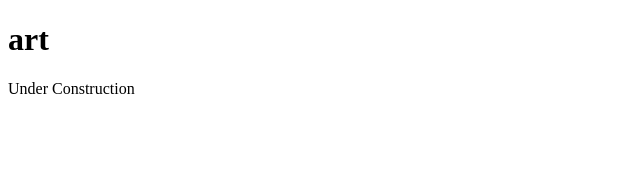
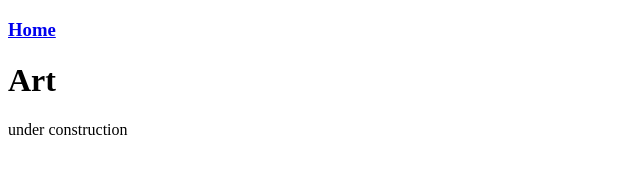
Before and after one commit to leighcee/justme, a plain HTML site: page images/index.html in a window 1280 px wide. Shown: the whole page, without its empty margins (0-640 px from the left). Drawn offline with Linux system fonts and the light colour scheme.

```diff
--- a/images/index.html
+++ b/images/index.html
@@ -7,9 +7,10 @@
 </head>
 
 <body>
-<h1>art</h1>
+<h3><a href="../index.html">Home</a></h3>
+<h1>Art</h1>
 
-<p>Under Construction</p>
+<p>under construction</p>
 
 
 </body>
```
Also changed, not shown: fiction/index.html (+3 -2 lines), index.html (+2 -0 lines).
